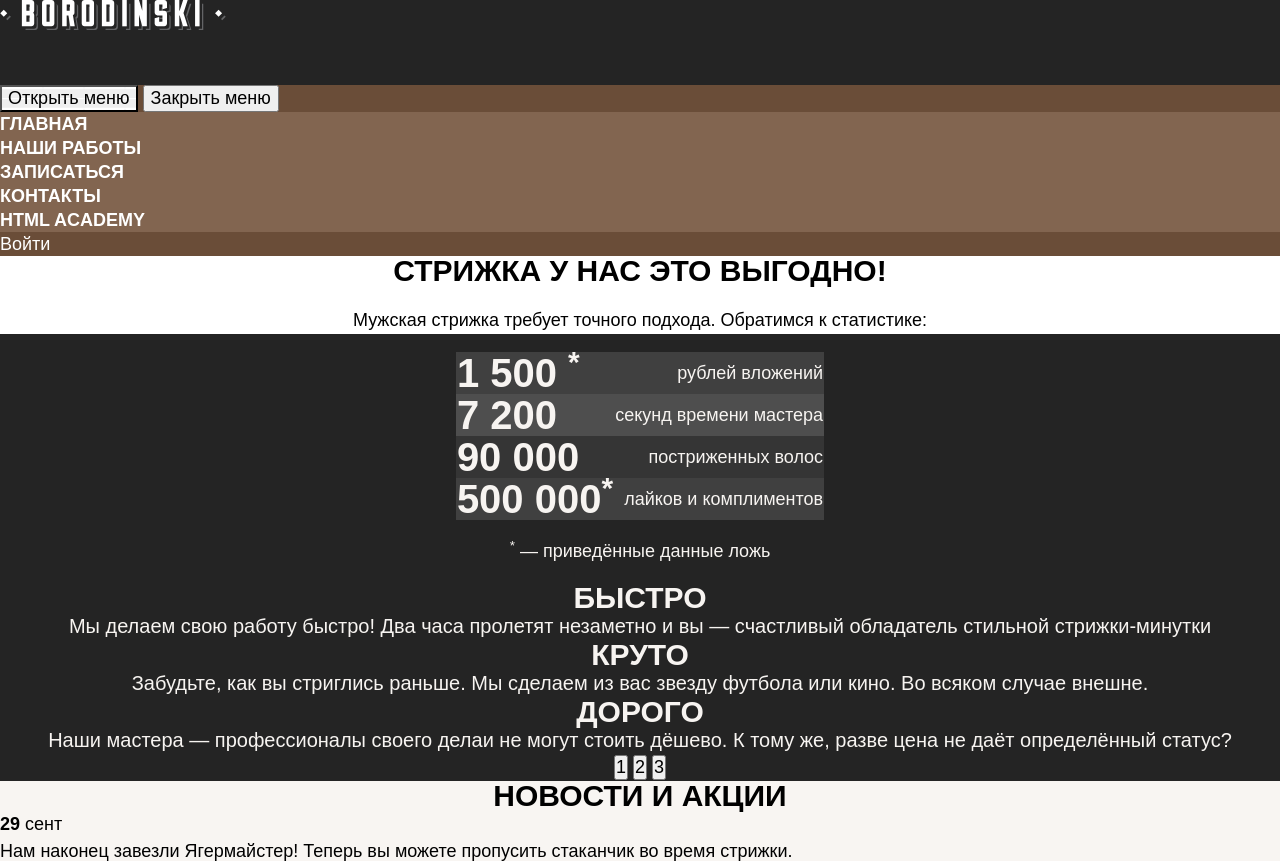
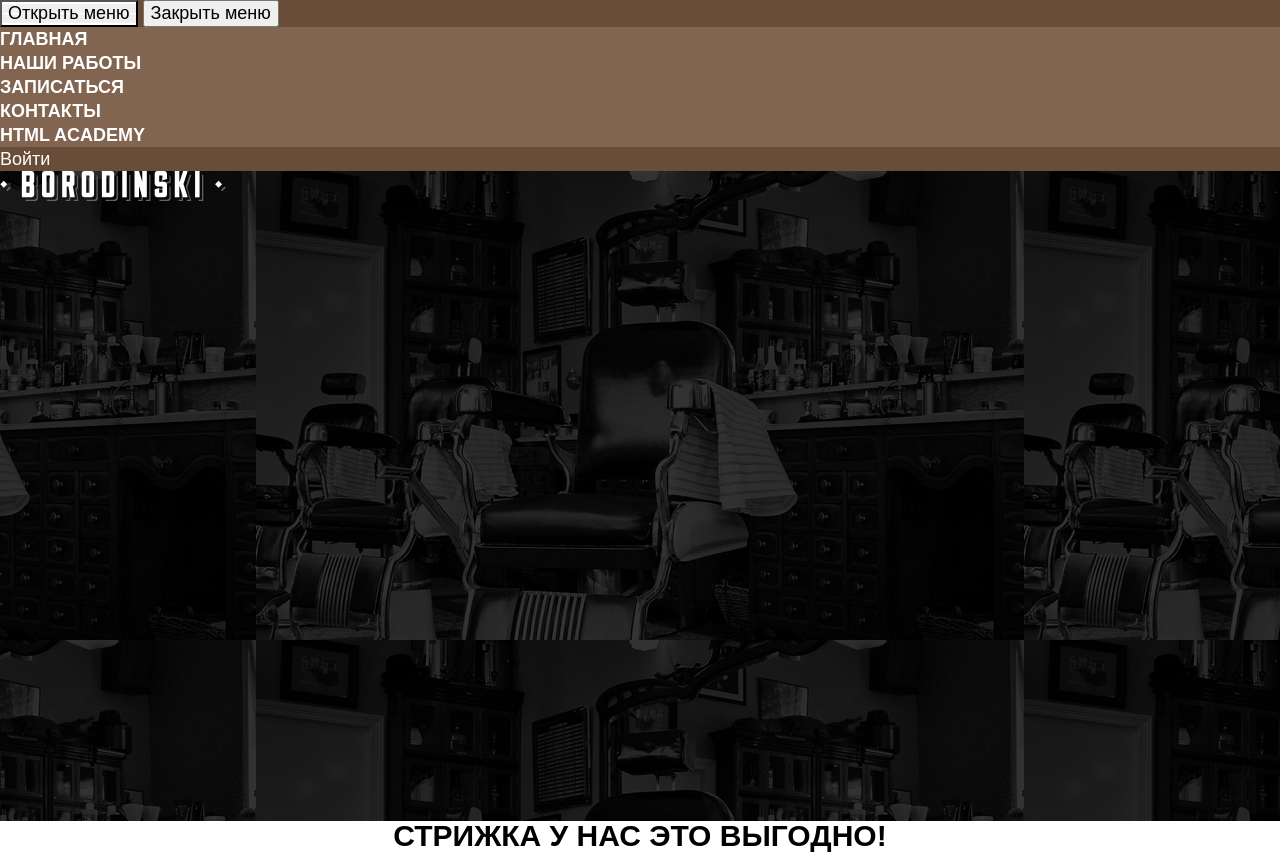
Before and after one commit to IldarExpert/barbershop-all, a website: page source/index.html in a window 1280 px wide. Shown: the top 861 px of the page. Drawn offline with nearby package versions, Linux system fonts and the light colour scheme; files that its build step writes are made by us from their sources.

Commit message:
Сборка сетки хедера

```diff
--- a/source/less/blocks/page-header.less
+++ b/source/less/blocks/page-header.less
@@ -5,11 +5,23 @@
 
 .page-header__logo-link {
   height: 85px;
-
 }
 
 .page-header__logo-img {
   width: 226px;
   height: 30px;
+}
 
+@media (min-width: @tablet-width) {
+  .page-header__logo-link {
+    order: 2;
+    height: 400px;
+    background: url("../img/back-tablet.jpg") repeat 50% 0;
+  }
 }
+
+@media (min-width: @desktop-width) {
+  .page-header__logo-link {
+    height: 650px;
+  }
+}
```
Also changed, not shown: source/img/back-tablet.jpg (added).
